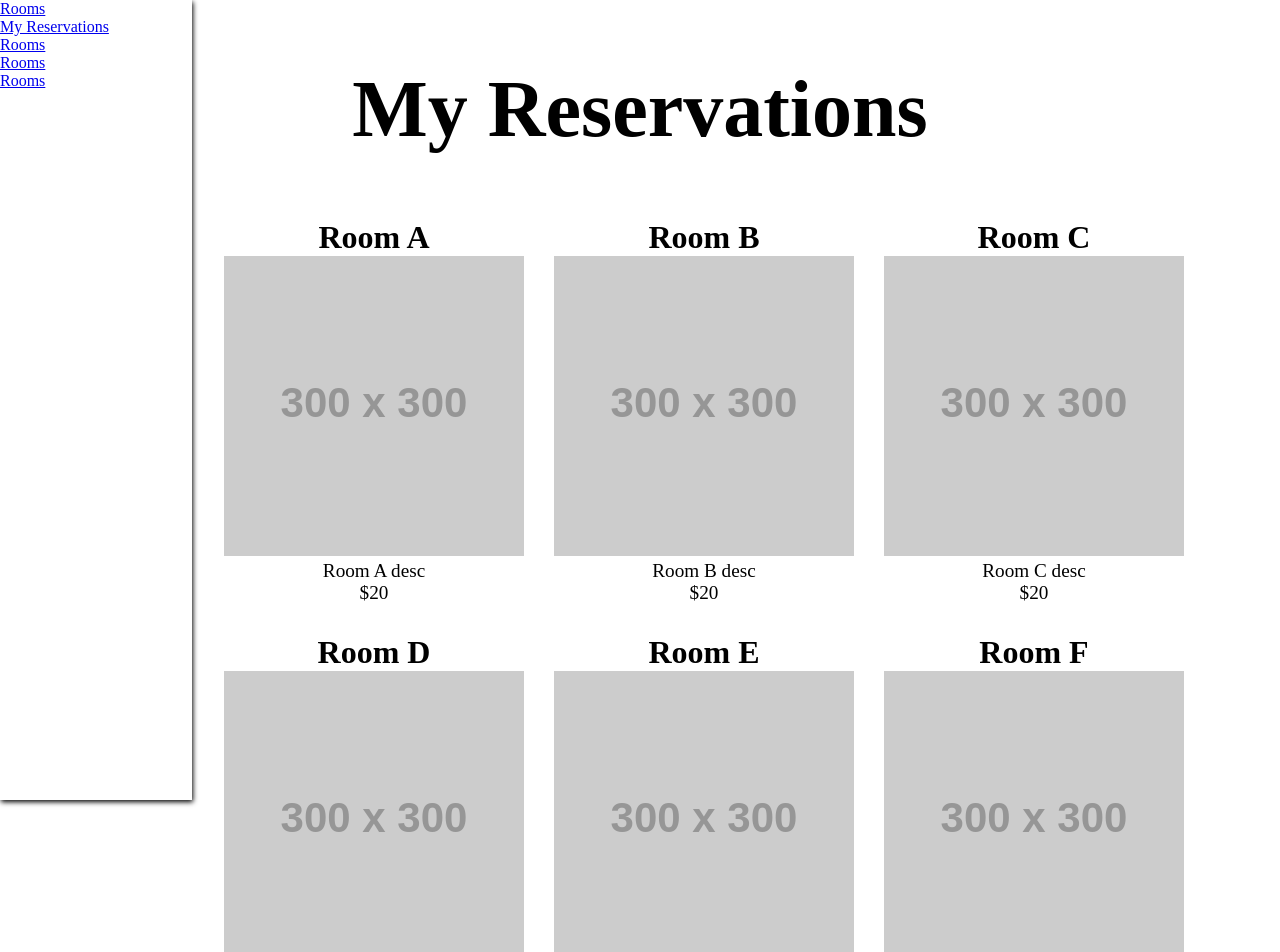
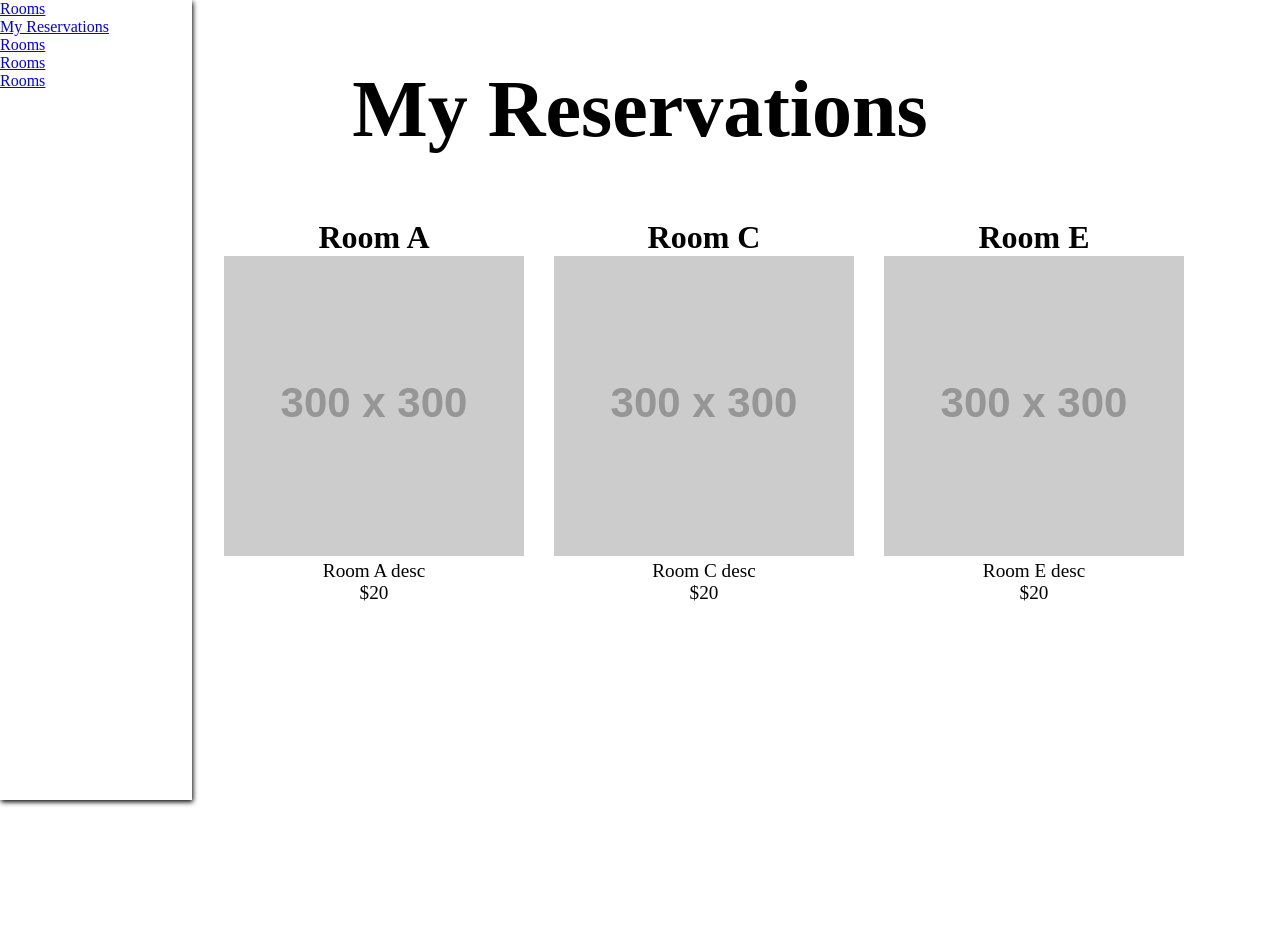
Before and after one commit to fredo509/Capstone-Front-End, a React (Create React App) app: page /reservations in a window 1280 px wide. Shown: the top 952 px of the page. After the commit the page ends 860 px from the top, so only its background shows below. Built offline with nearby package versions, Linux system fonts and the light colour scheme.

Commit message:
Created reserved boolean to filter reserved rooms

```diff
--- a/src/components/Reservations.jsx
+++ b/src/components/Reservations.jsx
@@ -4,19 +4,16 @@ import Card from './Card';
 import '../styles/Reservations.css';
 
 function Reservations() {
-  let cardRendering;
-
-  if (data.length > 0) {
-    cardRendering = data.map((item) => (
-      <Card
-        key={item.id}
-        name={item.name}
-        description={item.description}
-        price={item.price}
-        img={item.img}
-      />
-    ));
-  }
+  const roomsReserved = data.filter((el) => el.reserved === true);
+  const cardRendering = roomsReserved.map((el) => (
+    <Card
+      key={el.id}
+      name={el.name}
+      description={el.description}
+      price={el.price}
+      img={el.img}
+    />
+  ));
 
   return (
     <>
--- a/src/data/data.json
+++ b/src/data/data.json
@@ -3,36 +3,42 @@
     "name": "Room A",
     "description": "Room A desc",
     "price": 20,
-    "img": "https://placehold.co/300x300"
+    "img": "https://placehold.co/300x300",
+    "reserved": true
   },
   {
     "name": "Room B",
     "description": "Room B desc",
     "price": 20,
-    "img": "https://placehold.co/300x300"
+    "img": "https://placehold.co/300x300",
+    "reserved": false
   },
   {
     "name": "Room C",
     "description": "Room C desc",
     "price": 20,
-    "img": "https://placehold.co/300x300"
+    "img": "https://placehold.co/300x300",
+    "reserved": true
   },
   {
     "name": "Room D",
     "description": "Room D desc",
     "price": 20,
-    "img": "https://placehold.co/300x300"
+    "img": "https://placehold.co/300x300",
+    "reserved": false
   },
   {
     "name": "Room E",
     "description": "Room E desc",
     "price": 20,
-    "img": "https://placehold.co/300x300"
+    "img": "https://placehold.co/300x300",
+    "reserved": true
   },
   {
     "name": "Room F",
     "description": "Room F desc",
     "price": 20,
-    "img": "https://placehold.co/300x300"
+    "img": "https://placehold.co/300x300",
+    "reserved": false
   }
 ]
```
